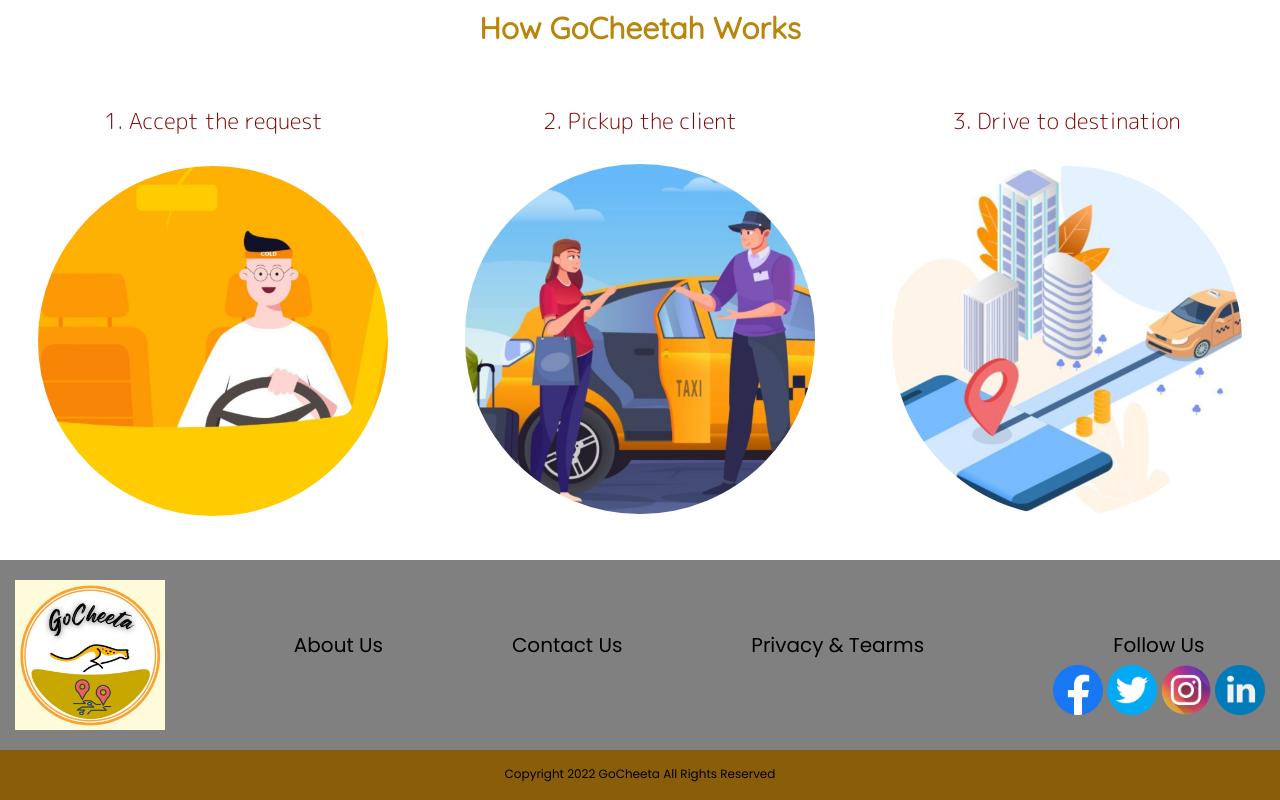
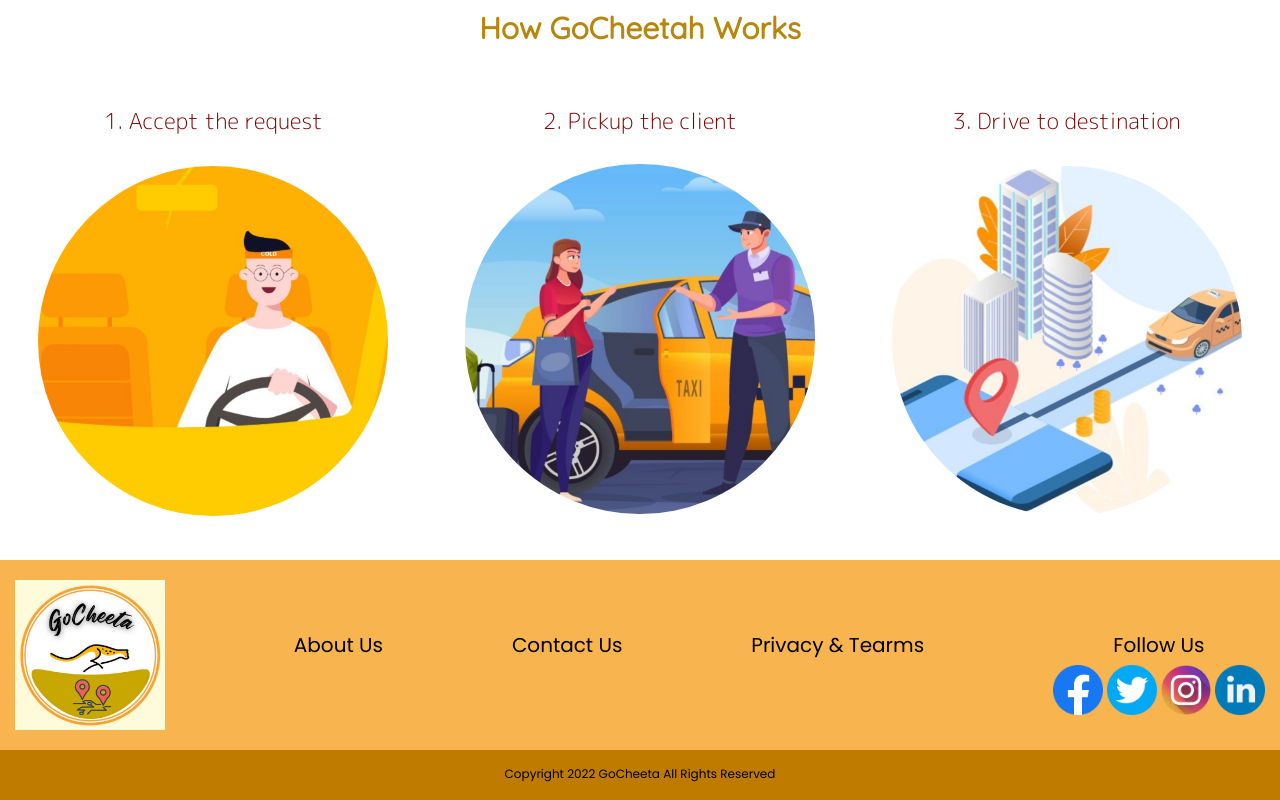
Before and after one commit to dvimukthi/cab-service-system, a React (Create React App) app: page / in a window 1280 px wide. Shown: the part 1558-2358 px from the top of the page. Built offline with nearby package versions, Linux system fonts and the light colour scheme; a web font is replaced by a local one.

Commit message:
footer styles

```diff
--- a/src/Components/HomeComponents/Footer/Footer.css
+++ b/src/Components/HomeComponents/Footer/Footer.css
@@ -1,5 +1,5 @@
 .footer__container {
-    background: grey;
+    background: rgb(248, 180, 78);
     height: 12rem;
     flex-direction: row;
 }
@@ -16,6 +16,7 @@
     padding-top: 50px;
     font-family: 'Poppins', sans-serif;
     font-weight: 400;
+    cursor: pointer;
 }
 
 .footer__socialmedia {
@@ -33,7 +34,7 @@
 
 .footer__copyright {
     height: 50px;
-    background: rgb(138, 93, 9);
+    background: rgb(190, 123, 0);
     flex-direction: column;
 }
 
--- a/src/Components/HomeComponents/Footer/Footer.js
+++ b/src/Components/HomeComponents/Footer/Footer.js
@@ -32,6 +32,7 @@ function Footer() {
             height="50"
             style={{
               marginRight: "4px",
+              cursor: "pointer",
             }}
           />
           <img
@@ -51,9 +52,18 @@ function Footer() {
             height="50"
             style={{
               marginRight: "4px",
+              cursor: "pointer",
             }}
           />
-          <img src={LINKEDINIMG} alt="" width="50" height="50" style={{}} />
+          <img
+            src={LINKEDINIMG}
+            alt=""
+            width="50"
+            height="50"
+            style={{
+              cursor: "pointer",
+            }}
+          />
         </div>
       </div>
       <div className="footer__copyright">
```
